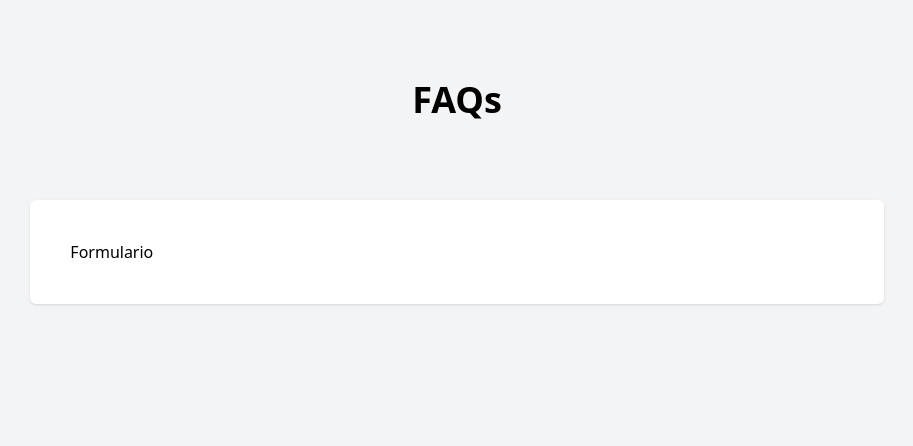
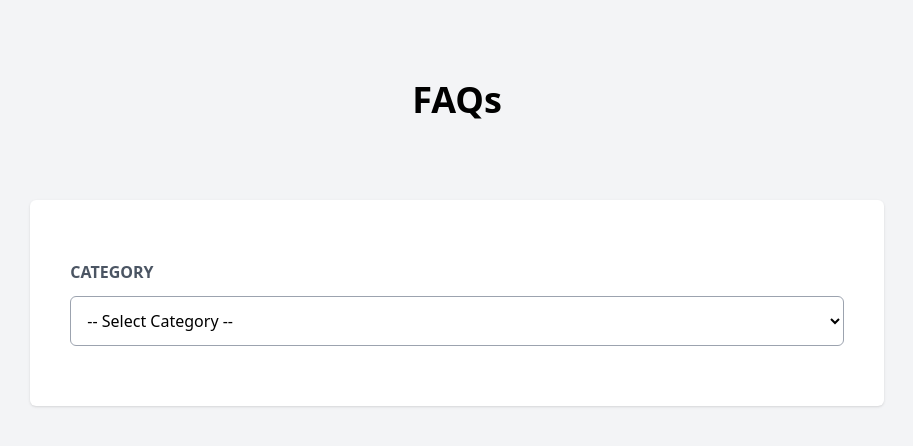
Before and after one commit to PamelaKlapp/Challenge-FAQs, a React (Vite) app in the folder client/: page / in a window 1280 px wide. Shown: the top 446 px of the page, without its empty margins (183-1096 px from the left). Built offline with nearby package versions, Linux system fonts and the light colour scheme.

Commit message:
Add Form

```diff
--- a/client/src/components/Content.jsx
+++ b/client/src/components/Content.jsx
@@ -1,3 +1,5 @@
+import Form from "./Form"
+
 
 const Content = () => {
   return (
@@ -5,7 +7,7 @@ const Content = () => {
         <header className="my-20">
             <h1 className="text-black text-center text-4xl font-black">FAQs</h1>
         </header>
-        <main className="bg-white md:w-2/3 lg:w-2:4 mx-auto shadow rounded-md p-10"> Formulario</main>
+        <main className="bg-white md:w-2/3 lg:w-2:4 mx-auto shadow rounded-md p-10"> <Form/></main>
 
 
     </>
```
